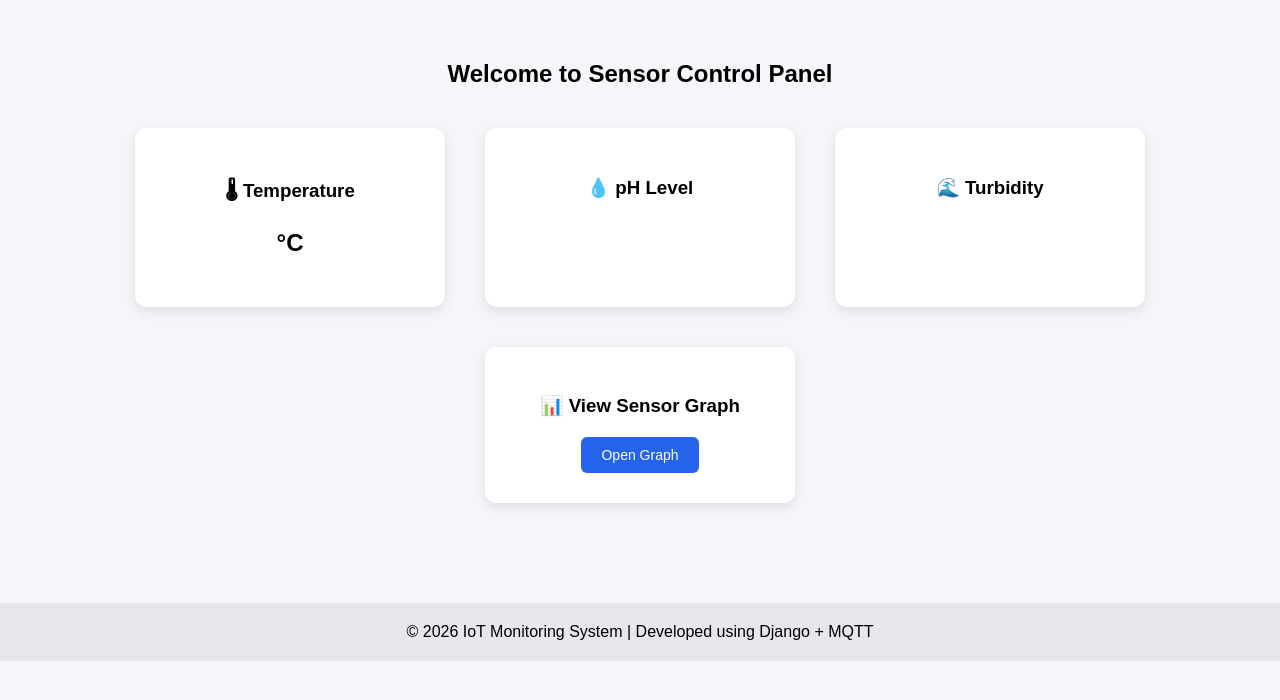
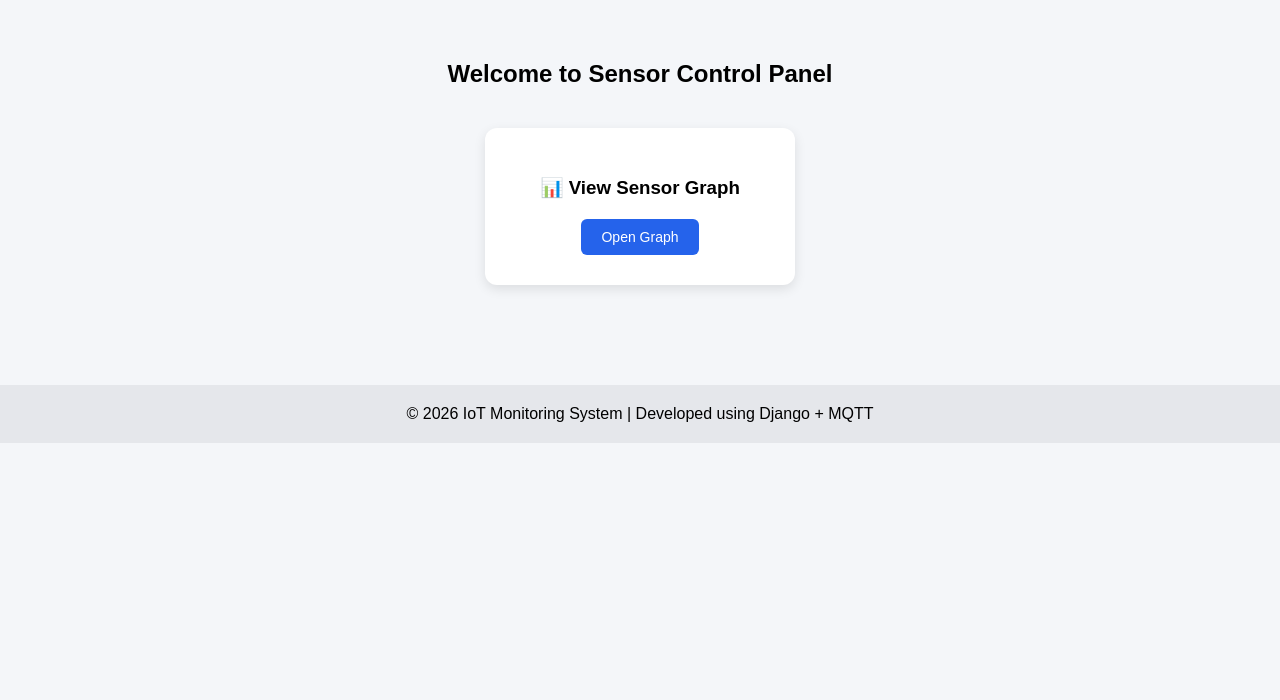
Before and after one commit to Krishnendhu-jills/iot-mqtt-django-dashboard, a Django app: page / in a window 1280 px wide. Shown: the part 53-753 px from the top of the page. Run offline with Django 5.2, Linux system fonts and the light colour scheme; data that the repository does not hold is empty.

Commit message:
Modified graph page and also removed the real time readings fields from the home page.

```diff
--- a/dashboard/templates/home.html
+++ b/dashboard/templates/home.html
@@ -81,24 +81,6 @@
     <div class="container">
         <h2>Welcome to Sensor Control Panel</h2>
 
-    <div class="card-container">
-
-    <div class="card">
-        <h3>🌡 Temperature</h3>
-        <h2>{{ temperatures.0 }} °C</h2>
-    </div>
-
-    <div class="card">
-        <h3>💧 pH Level</h3>
-        <h2>{{ ph_values.0 }}</h2>
-    </div>
-
-    <div class="card">
-        <h3>🌊 Turbidity</h3>
-        <h2>{{ turbidity_values.0 }}</h2>
-    </div>
-
-</div>
 
         <div class="card-container">
 
```
Also changed, not shown: dashboard/templates/graph.html (+9 -3 lines).
